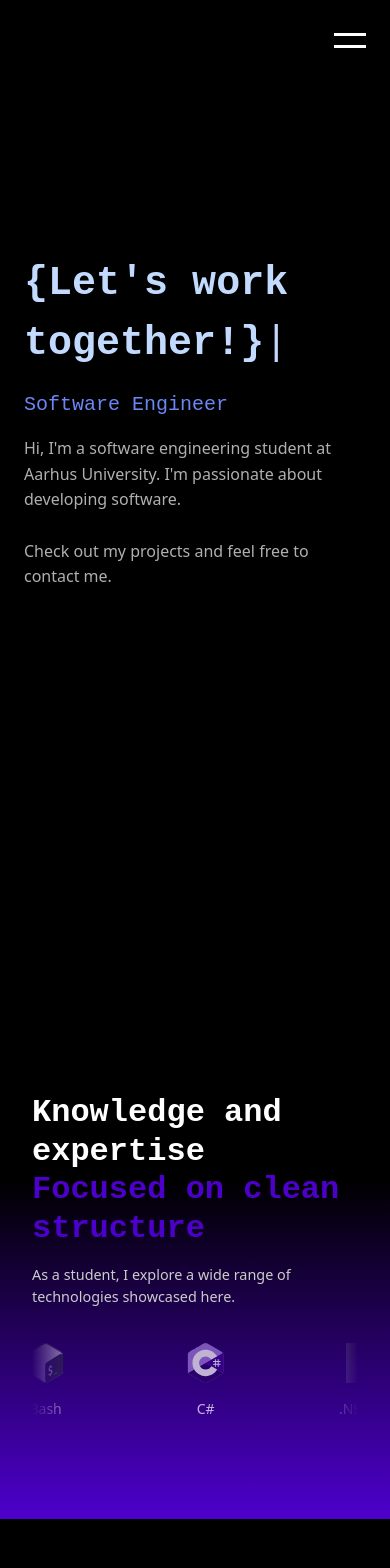
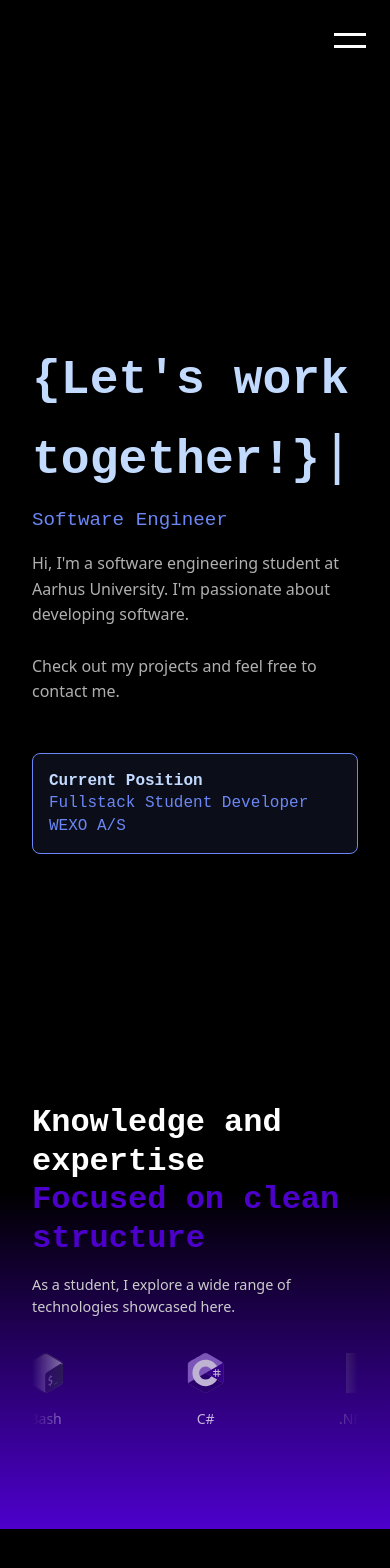
Before and after one commit to MathiasFoght/portfolio, a Next.js app: page / in a window 390 px wide. Shown: the top 1568 px of the page. Built offline with nearby package versions, Linux system fonts and the light colour scheme; grey boxes are pictures that could not be loaded.

Commit message:
current position added for home + small adjust for contact sec.

```diff
--- a/src/app/views/contact/styles.module.css
+++ b/src/app/views/contact/styles.module.css
@@ -36,7 +36,7 @@
 }
 
 .linkedinIcon {
-    color: #505050;
+    color: #ffffff;
     margin-top: 20px;
 }
 
--- a/src/app/views/home/page.tsx
+++ b/src/app/views/home/page.tsx
@@ -31,6 +31,16 @@ const HomePage: React.FC = () => {
                         <div className={styles.typewriterContainer}>
                             <TypewriterEffect />
                         </div>
+                    </div>
+                    <div className={styles.positionInfo}>
+                        <p className={styles.positionText}>
+                            <strong>Current Position</strong><br />
+                            Fullstack Student Developer<br/>WEXO A/S
+                        </p>
+                    </div>
+                </div>
+                <div className={styles.bottomContent}>
+                    <div className={styles.contentContainer}>
                         <h2 className={styles.subtitle}>Software Engineer</h2>
                         <p className={styles.description}>
                             Hi, I&#39;m a software engineering student at Aarhus University. I&#39;m passionate about developing software.
@@ -38,6 +48,12 @@ const HomePage: React.FC = () => {
                             <br />
                             Check out my projects and feel free to contact me.
                         </p>
+                        <div className={styles.positionInfoMobile}>
+                            <p className={styles.positionText}>
+                                <strong>Current Position</strong><br />
+                                Fullstack Student Developer<br/>WEXO A/S
+                            </p>
+                        </div>
                     </div>
                 </div>
             </main>
--- a/src/app/views/home/styles.module.css
+++ b/src/app/views/home/styles.module.css
@@ -13,10 +13,18 @@
     min-height: 100vh;
     padding: 2rem;
     display: flex;
-    justify-content: flex-start;
+    justify-content: space-between;
     align-items: center;
     color: white;
     box-sizing: border-box;
+}
+
+.bottomContent {
+    width: 100%;
+    padding: 0 2rem;
+    display: flex;
+    justify-content: flex-start;
+    margin-top: -40vh;
 }
 
 .contentContainer {
@@ -28,8 +36,45 @@
     width: 100%;
 }
 
+.topSection {
+    display: flex;
+    align-items: flex-start;
+    gap: 2rem;
+}
+
 .typewriterContainer {
     min-height: 120px;
+    flex: 1;
+}
+
+.positionInfo {
+    flex: 0 0 auto;
+    width: 300px;
+    margin-top: 1rem;
+    position: absolute;
+    right: 2rem;
+    top: 50%;
+    transform: translateY(-50%);
+}
+
+.positionInfoMobile {
+    display: none;
+    margin-top: 2rem;
+}
+
+.positionText {
+    font-size: 1rem;
+    color: #6c87f5;
+    font-family: monospace;
+    line-height: 1.4;
+    padding: 1rem;
+    border: 1px solid #6c87f5;
+    border-radius: 8px;
+    background-color: rgba(108, 135, 245, 0.1);
+}
+
+.positionText strong {
+    color: #c3daff;
 }
 
 .typewriterTitle {
@@ -38,6 +83,7 @@
     color: #c3daff;
     font-family: monospace;
     word-wrap: break-word;
+    margin-top: 2rem;
 }
 
 .typewriterCursor {
@@ -50,6 +96,7 @@
     font-size: 1.5rem;
     color: #6c87f5;
     font-family: monospace;
+    margin-top: 4rem;
 }
 
 .description {
@@ -59,32 +106,54 @@
 }
 
 /* Tablets */
-@media (max-width: 768px) {
+@media (max-width: 1200px) {
     .typewriterTitle {
         font-size: 4.5rem;
+    }
+
+    .topSection {
+        flex-direction: column;
+        gap: 1rem;
+    }
+
+    .positionInfo {
+        display: none;
+    }
+
+    .positionInfoMobile {
+        display: block;
+        margin-top: 2rem;
+        width: 350px;
     }
 }
 
 /* Mobile */
 @media (max-width: 600px) {
-    .homeSection {
-        padding: 1.5rem;
-    }
-
-    .typewriterTitle,
-    .typewriterCursor {
-        font-size: 2.5rem;
-    }
-
-    .typewriterContainer {
-        min-height: 80px;
+    .typewriterTitle {
+        font-size: 3rem;
     }
 
     .subtitle {
-        font-size: 1.25rem;
+        font-size: 1.2rem;
+        margin-top: 0;
     }
 
     .description {
         font-size: 1rem;
     }
+
+    .topSection {
+        flex-direction: column;
+        gap: 1rem;
+    }
+
+    .positionInfo {
+        display: none;
+    }
+
+    .positionInfoMobile {
+        display: block;
+        margin-top: 2rem;
+        width: 100%;
+    }
 }
```
